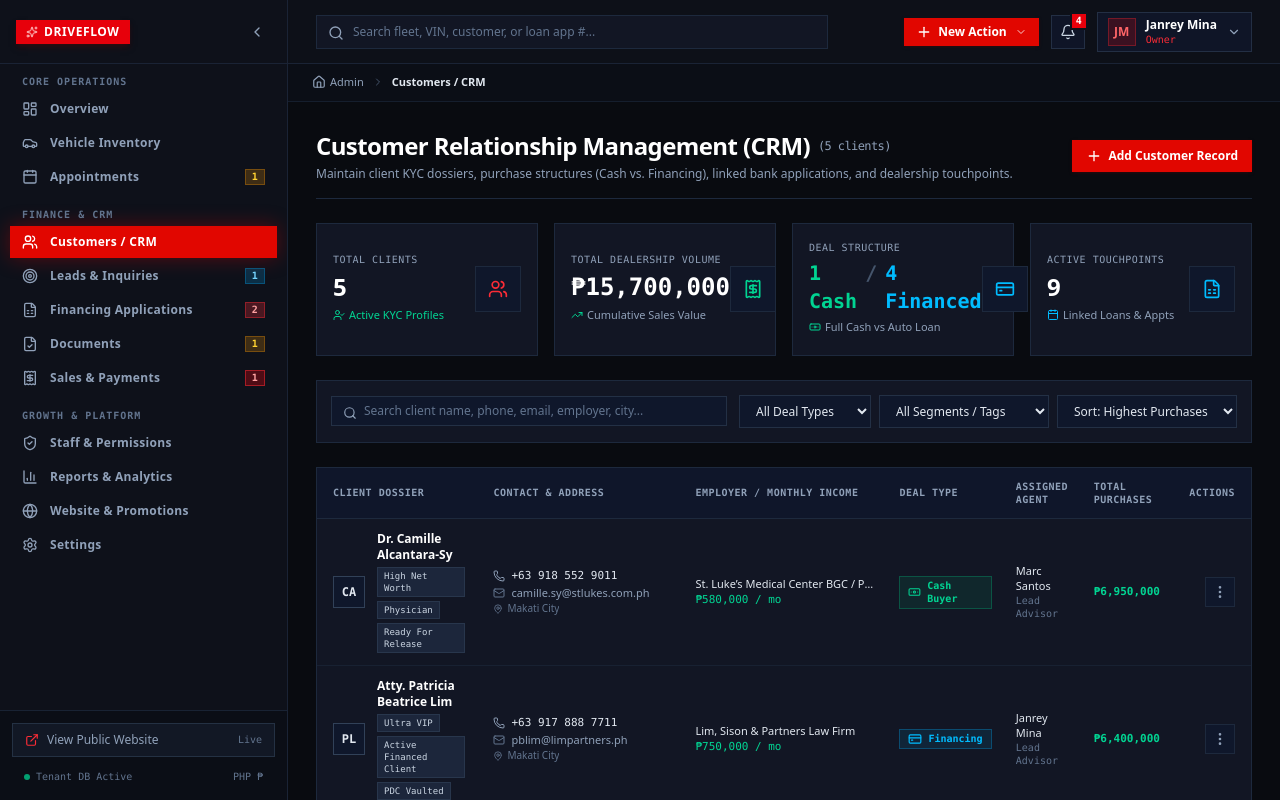
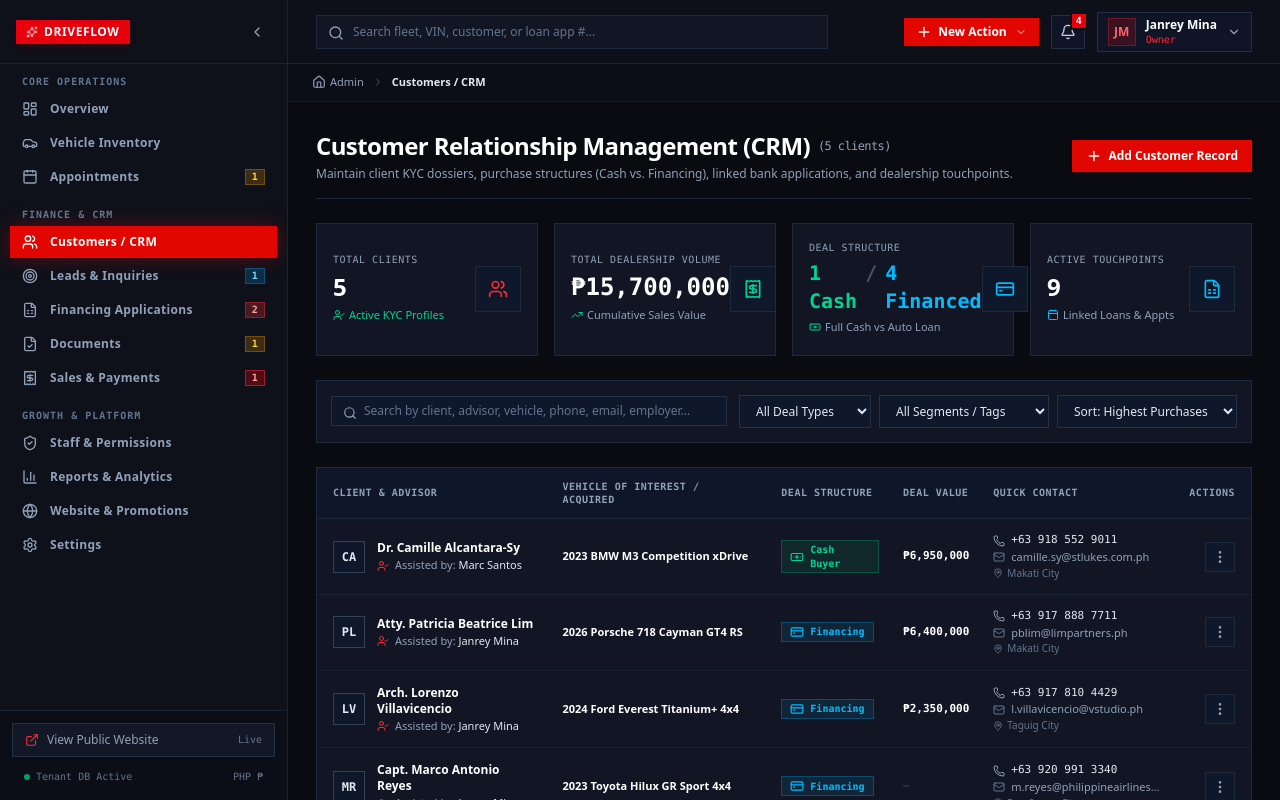
Before and after one commit to janreyHablaMina/DriveFlow, a Next.js app in the folder web/: page /admin in a window 1280 px wide. Both pictures are taken after a click on the button "Customers / CRM". Shown: the top 800 px of the page. Built offline with nearby package versions, Linux system fonts and the light colour scheme.

Commit message:
oct 7, 2026 10:16pm

```diff
--- a/web/src/app/admin/components/tabs/CustomersTab.tsx
+++ b/web/src/app/admin/components/tabs/CustomersTab.tsx
@@ -27,6 +27,7 @@ import {
   Sparkles,
   MapPin,
   ExternalLink,
+  Car,
 } from 'lucide-react';
 import {
   Customer,
@@ -92,6 +93,7 @@ export const CustomersTab: React.FC<CustomersTabProps> = ({
   const [formTin, setFormTin] = useState('');
   const [formAddress, setFormAddress] = useState('');
   const [formEmployer, setFormEmployer] = useState('');
+  const [formVehicle, setFormVehicle] = useState('');
   const [formIncome, setFormIncome] = useState(300000);
   const [formPaymentType, setFormPaymentType] = useState<'Cash' | 'Financing'>('Financing');
   const [formCreditTier, setFormCreditTier] = useState<Customer['creditTier']>('Tier 1 - Excellent (750+)');
@@ -110,17 +112,50 @@ export const CustomersTab: React.FC<CustomersTabProps> = ({
   // Helper to distinguish if client is Cash or Financing
   const getCustomerDealType = (cust: Customer): 'Cash' | 'Financing' => {
     if (cust.paymentType) return cust.paymentType;
-    // Check if they have an active financing application
     const hasFinancingApp = applications.some((a) => a.customerId === cust.id);
     if (hasFinancingApp) return 'Financing';
-    // Check sales records
     const custSales = sales.filter((s) => s.customerId === cust.id);
     if (custSales.some((s) => s.financingType === 'Full Cash Sale')) return 'Cash';
     if (custSales.some((s) => s.financingType === 'In-House Financing' || s.financingType === 'Bank Partner Financed')) return 'Financing';
-    // Check tags
     if (cust.tags?.some((t) => t.toLowerCase().includes('cash'))) return 'Cash';
     if (cust.tags?.some((t) => t.toLowerCase().includes('financ'))) return 'Financing';
     return 'Financing';
+  };
+
+  // Helper to get vehicle of interest or purchased vehicle
+  const getCustomerVehicle = (cust: Customer) => {
+    if (cust.interestedVehicleName) {
+      return {
+        name: cust.interestedVehicleName,
+        isPurchased: cust.totalPurchases > 0,
+      };
+    }
+    const custSale = sales.find((s) => s.customerId === cust.id);
+    if (custSale) {
+      return {
+        name: custSale.vehicleName,
+        isPurchased: true,
+      };
+    }
+    const custApp = applications.find((a) => a.customerId === cust.id);
+    if (custApp) {
+      return {
+        name: custApp.vehicleName,
+        isPurchased: false,
+      };
+    }
+    return null;
+  };
+
+  // Helper to get financing institution or status channel
+  const getCustomerFinancingChannel = (cust: Customer) => {
+    const custApp = applications.find((a) => a.customerId === cust.id);
+    if (custApp) return custApp.financingChannel;
+    const custSale = sales.find((s) => s.customerId === cust.id);
+    if (custSale && custSale.financingType !== 'Full Cash Sale') {
+      return custSale.financingBank || custSale.financingType;
+    }
+    return null;
   };
 
   // Top KPI metrics calculations
@@ -156,7 +191,9 @@ export const CustomersTab: React.FC<CustomersTabProps> = ({
         c.email.toLowerCase().includes(search.toLowerCase()) ||
         c.phone.includes(search) ||
         c.employer.toLowerCase().includes(search.toLowerCase()) ||
-        c.city.toLowerCase().includes(search.toLowerCase());
+        c.city.toLowerCase().includes(search.toLowerCase()) ||
+        c.assignedAgent.toLowerCase().includes(search.toLowerCase()) ||
+        (c.interestedVehicleName && c.interestedVehicleName.toLowerCase().includes(search.toLowerCase()));
       const dealType = getCustomerDealType(c);
       const matchDealType = dealTypeFilter === 'all' || dealType === dealTypeFilter;
       const matchTag = tagFilter === 'all' || (c.tags && c.tags.includes(tagFilter));
@@ -196,6 +233,7 @@ export const CustomersTab: React.FC<CustomersTabProps> = ({
       paymentType: formPaymentType,
       assignedAgent: formAgent,
       branchId: 'main',
+      interestedVehicleName: formVehicle.trim() || undefined,
       tags: formPaymentType === 'Cash' ? ['Cash Buyer', 'Verified KYC'] : ['Financing Applicant', 'Showroom Prospect'],
       totalPurchases: 0,
       lastContactDate: new Date().toISOString().split('T')[0],
@@ -208,6 +246,7 @@ export const CustomersTab: React.FC<CustomersTabProps> = ({
     setFormTin('');
     setFormAddress('');
     setFormEmployer('');
+    setFormVehicle('');
     setFormIncome(300000);
     setFormPaymentType('Financing');
   };
@@ -360,7 +399,7 @@ export const CustomersTab: React.FC<CustomersTabProps> = ({
               setSearch(e.target.value);
               setCurrentPage(1);
             }}
-            placeholder="Search client name, phone, email, employer, city..."
+            placeholder="Search by client, advisor, vehicle, phone, email, employer..."
             className="w-full bg-slate-900 border border-slate-700/60 rounded-none pl-8 pr-3 py-1.5 text-xs text-white placeholder-slate-500 focus:outline-hidden focus:border-red-500"
           />
         </div>
@@ -417,19 +456,18 @@ export const CustomersTab: React.FC<CustomersTabProps> = ({
           <table className="w-full text-left text-xs">
             <thead className="bg-slate-900/90 text-[10px] font-mono text-slate-400 uppercase tracking-wider border-b border-slate-800">
               <tr>
-                <th className="py-3 px-4">Client Dossier</th>
-                <th className="py-3 px-3">Contact & Address</th>
-                <th className="py-3 px-3">Employer / Monthly Income</th>
-                <th className="py-3 px-3">Deal Type</th>
-                <th className="py-3 px-3">Assigned Agent</th>
-                <th className="py-3 px-3">Total Purchases</th>
+                <th className="py-3 px-4">Client & Advisor</th>
+                <th className="py-3 px-3">Vehicle of Interest / Acquired</th>
+                <th className="py-3 px-3">Deal Structure</th>
+                <th className="py-3 px-3">Deal Value</th>
+                <th className="py-3 px-3">Quick Contact</th>
                 <th className="py-3 px-4 text-right">Actions</th>
               </tr>
             </thead>
             <tbody className="divide-y divide-slate-800/60 text-slate-300">
               {paginatedCustomers.length === 0 ? (
                 <tr>
-                  <td colSpan={7} className="py-12 text-center text-slate-500 font-mono text-xs">
+                  <td colSpan={6} className="py-12 text-center text-slate-500 font-mono text-xs">
                     No client records match your current filters.
                   </td>
                 </tr>
@@ -437,11 +475,13 @@ export const CustomersTab: React.FC<CustomersTabProps> = ({
                 paginatedCustomers.map((cust, idx) => {
                   const isNearBottom = idx >= paginatedCustomers.length - 2 && paginatedCustomers.length > 2;
                   const dealType = getCustomerDealType(cust);
+                  const vehicleInfo = getCustomerVehicle(cust);
+                  const financingChannel = getCustomerFinancingChannel(cust);
 
                   return (
                     <tr key={cust.id} className="hover:bg-slate-800/40 transition">
-                      {/* Client Dossier & Initials */}
-                      <td className="py-3 px-4">
+                      {/* Client & Advisor */}
+                      <td className="py-3.5 px-4">
                         <div className="flex items-center gap-3">
                           <div className="w-8 h-8 rounded-none bg-slate-900 border border-slate-700 text-slate-200 font-bold font-mono text-xs flex items-center justify-center shrink-0">
                             {getInitials(cust.name)}
@@ -453,62 +493,31 @@ export const CustomersTab: React.FC<CustomersTabProps> = ({
                                 setSelectedCustomer(cust);
                                 setActiveDossierTab('overview');
                               }}
-                              className="font-bold text-white hover:text-red-400 transition text-left cursor-pointer"
+                              className="font-bold text-white hover:text-red-400 transition text-left cursor-pointer text-xs"
                             >
                               {cust.name}
                             </button>
-                            <div className="text-[10px] text-slate-400 mt-1 flex flex-wrap gap-1">
-                              {cust.tags.map((t, tIdx) => (
-                                <span
-                                  key={tIdx}
-                                  className="bg-slate-800/90 text-slate-300 border border-slate-700/60 px-1.5 py-0.5 rounded-none text-[9px] font-mono"
-                                >
-                                  {t}
-                                </span>
-                              ))}
+                            <div className="text-[11px] text-slate-400 flex items-center gap-1.5 mt-0.5">
+                              <UserCheck className="w-3 h-3 text-red-500 shrink-0" />
+                              <span>Assisted by: <strong className="text-slate-200 font-medium">{cust.assignedAgent}</strong></span>
                             </div>
                           </div>
                         </div>
                       </td>
 
-                      {/* Contact & Address */}
-                      <td className="py-3 px-3 text-[11px]">
-                        <div className="flex items-center gap-1.5 text-slate-200">
-                          <Phone className="w-3 h-3 text-slate-400" />
-                          <a
-                            href={`tel:${cust.phone}`}
-                            className="hover:text-red-400 transition font-mono"
-                          >
-                            {cust.phone}
-                          </a>
-                        </div>
-                        <div className="flex items-center gap-1.5 text-slate-400 mt-0.5">
-                          <Mail className="w-3 h-3 text-slate-500" />
-                          <a
-                            href={`mailto:${cust.email}`}
-                            className="hover:text-white transition truncate max-w-[160px]"
-                          >
-                            {cust.email}
-                          </a>
-                        </div>
-                        <div className="flex items-center gap-1 text-[10px] text-slate-500 mt-0.5">
-                          <MapPin className="w-2.5 h-2.5" />
-                          <span className="truncate max-w-[160px]">{cust.city}</span>
-                        </div>
+                      {/* Vehicle of Interest / Acquired */}
+                      <td className="py-3.5 px-3 text-[11px]">
+                        {vehicleInfo ? (
+                          <span className="font-semibold text-white truncate block max-w-[230px]" title={vehicleInfo.name}>
+                            {vehicleInfo.name}
+                          </span>
+                        ) : (
+                          <span className="text-slate-600 font-mono text-[10px]">—</span>
+                        )}
                       </td>
 
-                      {/* Employer & Income */}
-                      <td className="py-3 px-3 text-[11px]">
-                        <div className="text-slate-200 font-medium truncate max-w-[180px]" title={cust.employer}>
-                          {cust.employer}
-                        </div>
-                        <div className="text-emerald-400 font-mono font-medium mt-0.5">
-                          {currencySymbol}{cust.monthlyIncome.toLocaleString()} / mo
-                        </div>
-                      </td>
-
-                      {/* Deal Type: Cash vs Financing */}
-                      <td className="py-3 px-3">
+                      {/* Deal Structure: Cash vs Financing */}
+                      <td className="py-3.5 px-3">
                         {dealType === 'Cash' ? (
                           <span className="px-2 py-0.5 rounded-none text-[10px] font-mono font-bold border inline-flex items-center gap-1.5 bg-emerald-500/10 text-emerald-400 border-emerald-500/30">
                             <Banknote className="w-3.5 h-3.5 text-emerald-400" />
@@ -522,16 +531,10 @@ export const CustomersTab: React.FC<CustomersTabProps> = ({
                         )}
                       </td>
 
-                      {/* Assigned Agent */}
-                      <td className="py-3 px-3 text-slate-300 text-[11px]">
-                        <div className="font-medium text-slate-200">{cust.assignedAgent}</div>
-                        <div className="text-[10px] text-slate-500 font-mono">Lead Advisor</div>
-                      </td>
-
-                      {/* Total Purchases */}
-                      <td className="py-3 px-3 font-mono font-bold text-white text-[11px]">
+                      {/* Total Purchases / Deal Value */}
+                      <td className="py-3.5 px-3 font-mono text-[11px]">
                         {cust.totalPurchases > 0 ? (
-                          <span className="text-emerald-400">
+                          <span className="font-bold text-white">
                             {currencySymbol}{cust.totalPurchases.toLocaleString()}
                           </span>
                         ) : (
@@ -539,8 +542,34 @@ export const CustomersTab: React.FC<CustomersTabProps> = ({
                         )}
                       </td>
 
+                      {/* Quick Contact */}
+                      <td className="py-3.5 px-3 text-[11px]">
+                        <div className="flex items-center gap-1.5 text-slate-200">
+                          <Phone className="w-3 h-3 text-slate-400 shrink-0" />
+                          <a
+                            href={`tel:${cust.phone}`}
+                            className="hover:text-red-400 transition font-mono"
+                          >
+                            {cust.phone}
+                          </a>
+                        </div>
+                        <div className="flex items-center gap-1.5 text-slate-400 mt-0.5">
+                          <Mail className="w-3 h-3 text-slate-500 shrink-0" />
+                          <a
+                            href={`mailto:${cust.email}`}
+                            className="hover:text-white transition truncate max-w-[150px]"
+                          >
+                            {cust.email}
+                          </a>
+                        </div>
+                        <div className="flex items-center gap-1 text-[10px] text-slate-500 mt-0.5">
+                          <MapPin className="w-2.5 h-2.5 shrink-0" />
+                          <span className="truncate max-w-[150px]">{cust.city}</span>
+                        </div>
+                      </td>
+
                       {/* Actions Triple-dot Menu */}
-                      <td className="py-3 px-4 text-right">
+                      <td className="py-3.5 px-4 text-right">
                         <div className="customer-action-menu relative inline-block text-left">
                           <button
                             type="button"
@@ -797,6 +826,10 @@ export const CustomersTab: React.FC<CustomersTabProps> = ({
                     </a>
                   </div>
                   <div>
+                    <span className="text-slate-500 uppercase text-[10px] font-mono block">Lead Sales Advisor</span>
+                    <span className="text-slate-200 font-medium">{selectedCustomer.assignedAgent}</span>
+                  </div>
+                  <div>
                     <span className="text-slate-500 uppercase text-[10px] font-mono block">Employer / Company</span>
                     <span className="text-slate-200">{selectedCustomer.employer}</span>
                   </div>
@@ -820,7 +853,7 @@ export const CustomersTab: React.FC<CustomersTabProps> = ({
                       {selectedCustomer.creditTier}
                     </span>
                   </div>
-                  <div className="col-span-2">
+                  <div>
                     <span className="text-slate-500 uppercase text-[10px] font-mono block">Registered Address</span>
                     <span className="text-slate-300">{selectedCustomer.address}, {selectedCustomer.city}</span>
                   </div>
@@ -829,10 +862,10 @@ export const CustomersTab: React.FC<CustomersTabProps> = ({
                 {selectedCustomer.interestedVehicleName && (
                   <div className="p-3.5 rounded-none bg-red-950/20 border border-red-500/30 flex items-center justify-between">
                     <div>
-                      <span className="text-[10px] font-mono text-red-400 uppercase tracking-wider block">Interested Vehicle</span>
+                      <span className="text-[10px] font-mono text-red-400 uppercase tracking-wider block">Target Vehicle</span>
                       <span className="font-bold text-white text-sm">{selectedCustomer.interestedVehicleName}</span>
                     </div>
-                    <span className="text-xs font-semibold text-red-300 bg-red-500/20 px-2 py-1 rounded-none">Active Inquiry</span>
+                    <span className="text-xs font-semibold text-red-300 bg-red-500/20 px-2 py-1 rounded-none">Active Deal</span>
                   </div>
                 )}
               </div>
@@ -1005,6 +1038,17 @@ export const CustomersTab: React.FC<CustomersTabProps> = ({
                 </div>
               </div>
 
+              <div>
+                <label className="text-slate-400 block mb-1">Target / Inquired Vehicle</label>
+                <input
+                  type="text"
+                  placeholder="e.g. 2024 Ford Everest Titanium+ 4x4"
+                  value={formVehicle}
+                  onChange={(e) => setFormVehicle(e.target.value)}
+                  className="w-full bg-slate-900 border border-slate-700 rounded-none p-2 text-white focus:outline-hidden focus:border-red-500"
+                />
+              </div>
+
               <div className="grid grid-cols-2 gap-3">
                 <div>
                   <label className="text-slate-400 block mb-1">Phone Number</label>
--- a/web/src/app/admin/mockData.ts
+++ b/web/src/app/admin/mockData.ts
@@ -159,7 +159,7 @@ export const INITIAL_CUSTOMERS: Customer[] = [
     branchId: 'makati',
     interestedVehicleId: 'm3-2023',
     interestedVehicleName: '2023 BMW M3 Competition xDrive',
-    tags: ['High Net Worth', 'Physician', 'Ready For Release'],
+    tags: ['Ready For Release'],
     totalPurchases: 6950000,
     createdDate: '2026-09-02',
     lastContactDate: '2026-10-16',
```
